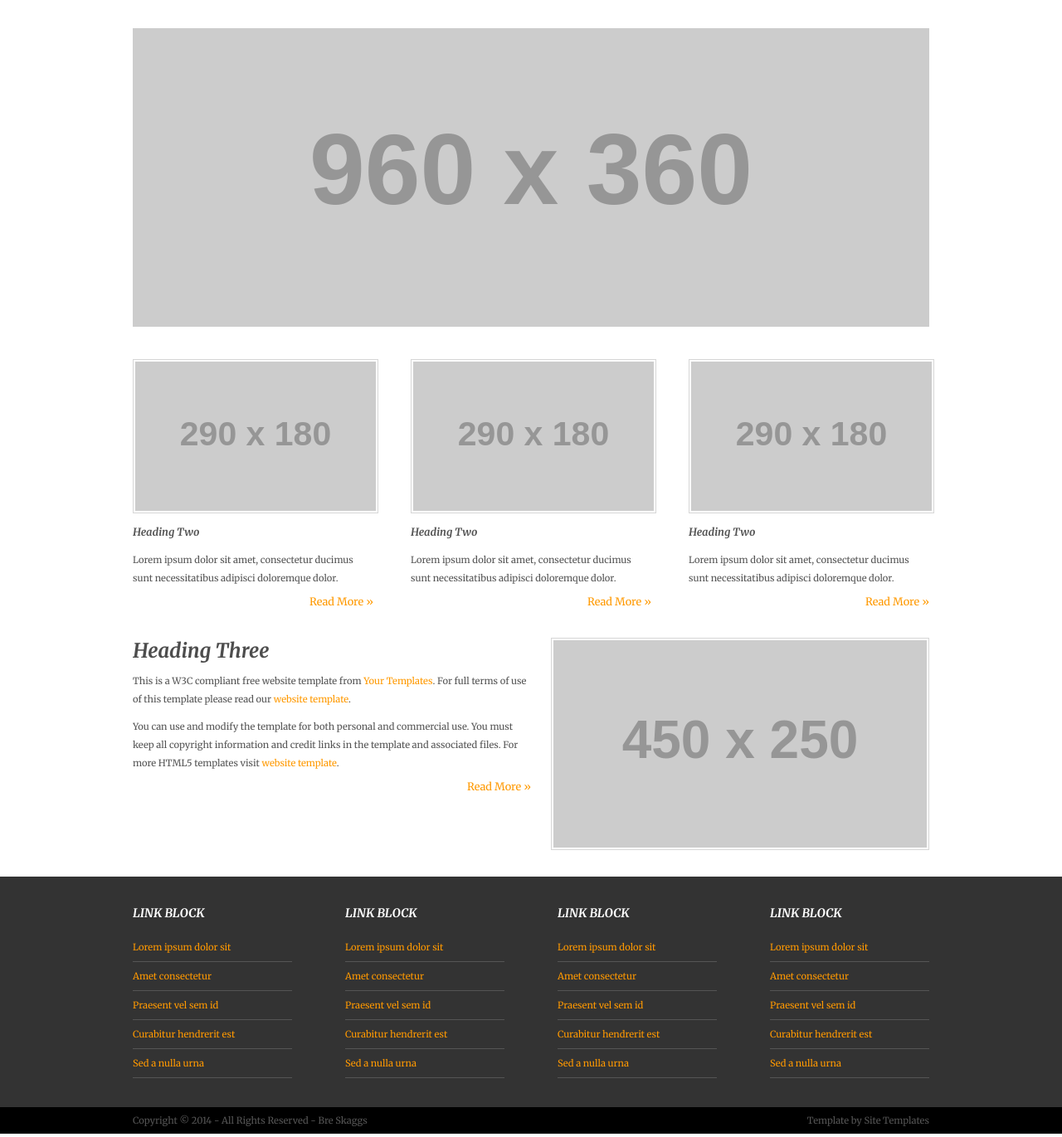
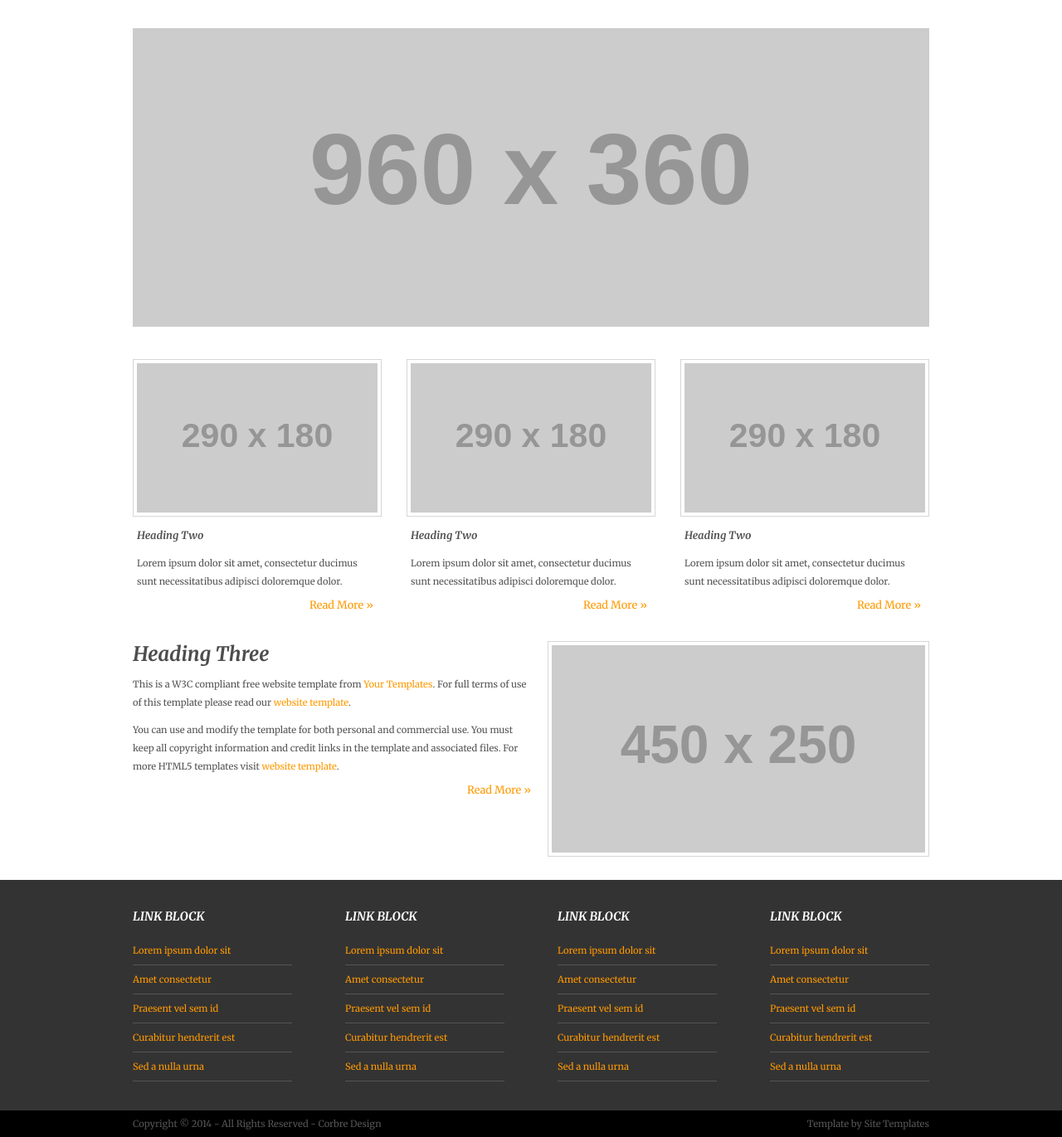
Before and after one commit to bremccallum/CodeWyoming, a PHP site: page /cassey.html in a window 1280 px wide. Shown: the part 87-1458 px from the top of the page at 83% size. Run offline with PHP 8.4, Linux system fonts and the light colour scheme; some libraries are stand-ins or nearby versions.

Commit message:
Minor layout changes.

```diff
--- a/05-14-14/casey-project/cassey.css
+++ b/05-14-14/casey-project/cassey.css
@@ -39,7 +39,7 @@ h2 {
     padding:0px;
 }
 img {
-    padding:2px;
+    padding:4px;
     border:1px solid #d6d6d6;
 }
 p {
@@ -111,8 +111,11 @@ article h2{
     margin-top: 35px;
 }
 #middle-content article:nth-child(2){
-    margin-left:45px;
-    margin-right:45px;
+    margin-left: 40px;
+    margin-right: 40px;
+}
+#middle-content article p, #middle-content article h2 {
+    padding-left: 5px;
 }
 #bottom-content h2 {
     font-style: italic;
--- a/05-14-14/casey-project/cassey.html
+++ b/05-14-14/casey-project/cassey.html
@@ -122,7 +122,7 @@
     <div class="footer page-width">
         <footer class="content">
             <p>Template by Site Templates</p>
-            <p class="copyright">Copyright &copy; 2014 - All Rights Reserved - Bre Skaggs</p>
+            <p class="copyright">Copyright &copy; 2014 - All Rights Reserved - Corbre Design</p>
         </footer>
     </div>
 </body>
```
